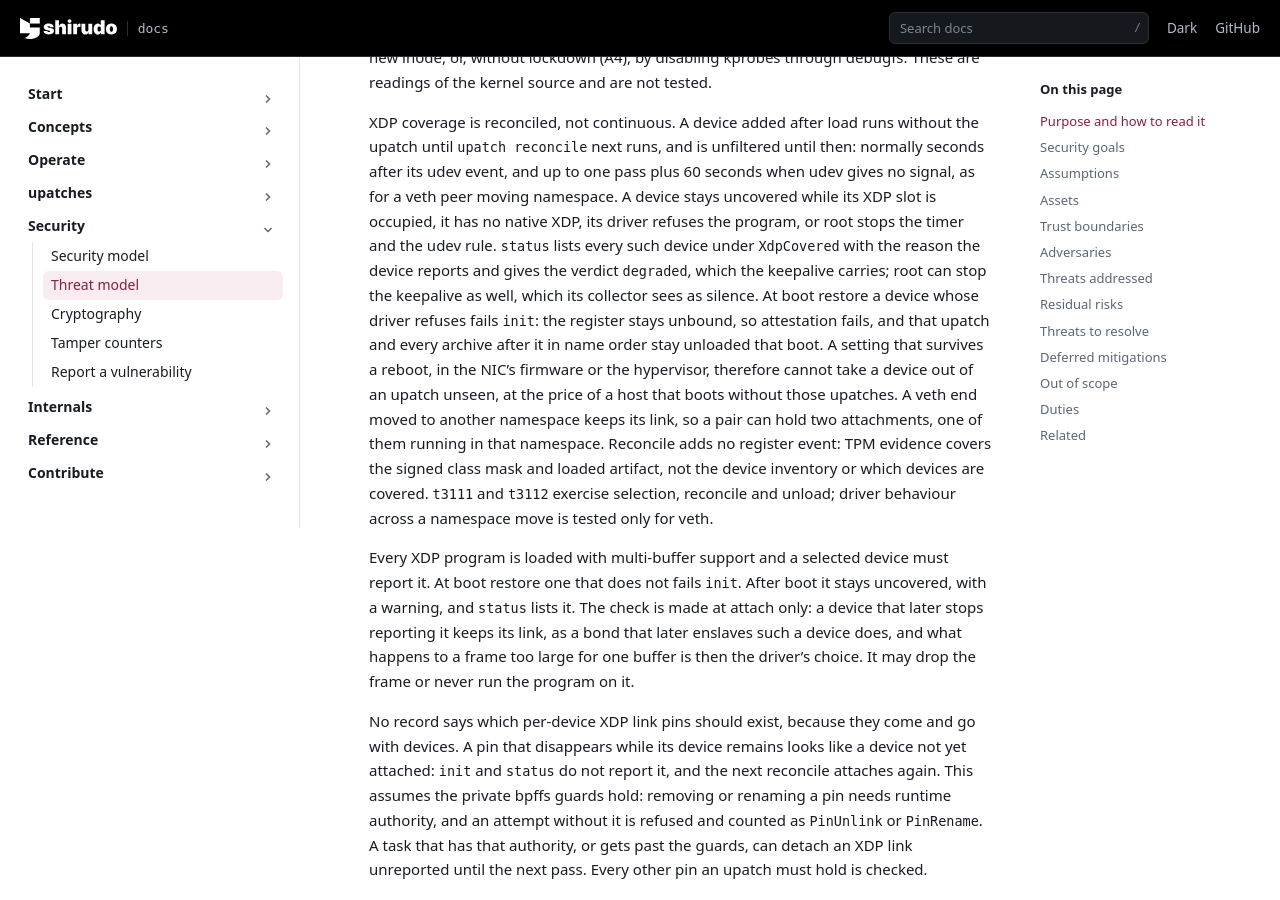
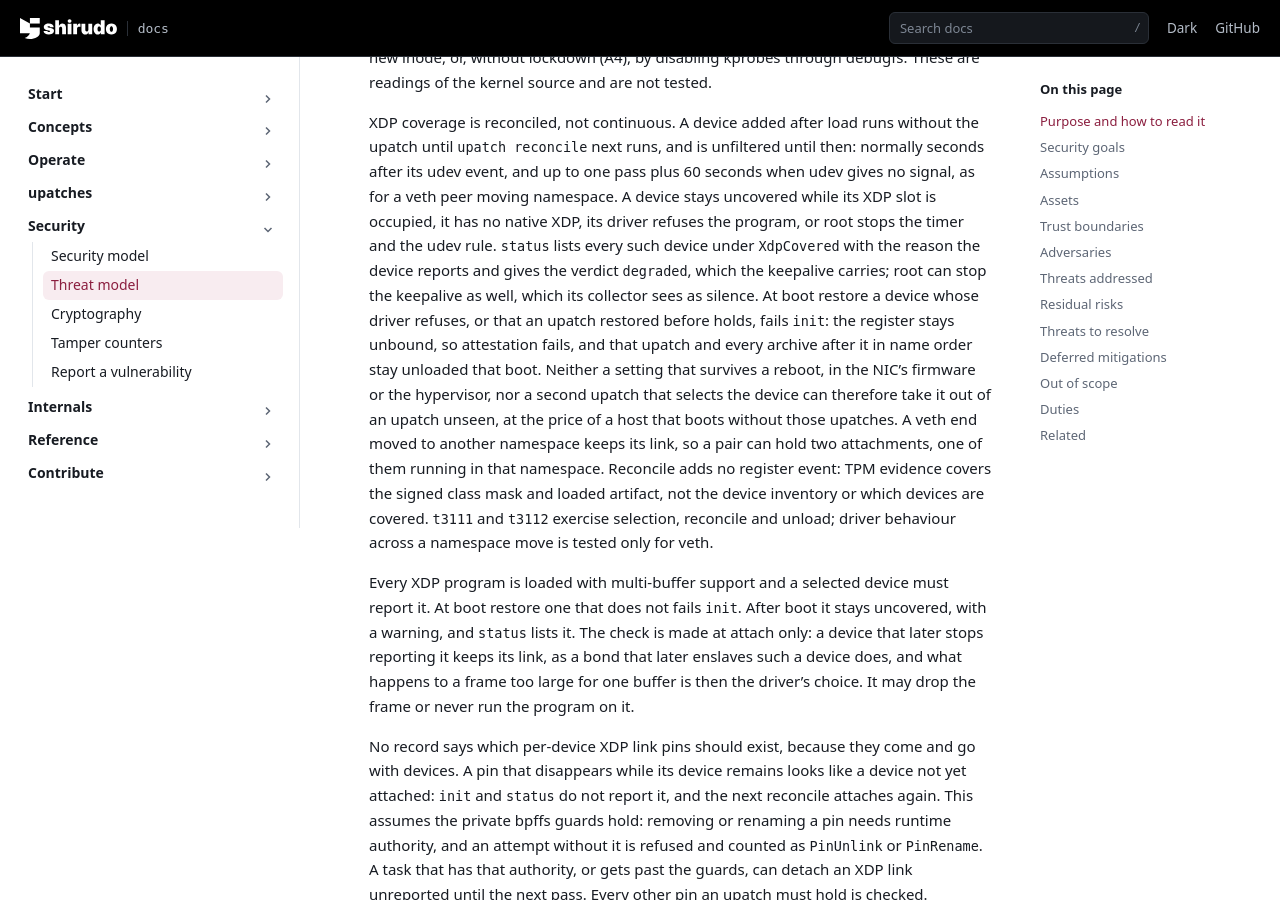
Before and after one commit to AliBashaSY/shirudo, a Sphinx documentation site: the page built from Documentation/security/threat-model.rst, in a window 1280 px wide and 900 px high, scrolled down 30449 px. Built offline with Sphinx 7.4.7, drawn with Linux system fonts in a browser that asks for light colours; pages that are not in the unit, such as notebooks, are missing from menus.

Commit message:
xdp: fail a boot restore on an occupied device
Boot restore skipped a device that another XDP program held and
restored the upatch without it, where upatch load fails. The reasoning
was that only an upatch restored earlier can hold the device then, and
that a failed init costs more than one upatch missing from one device.

That leaves a signed XDP program off a device its class mask selects,
with the host booted and attesting as usual. The evidence records the
artifact and the mask, not the devices, so only status and the
keepalive show it. The upatch that lost the device is the one later in
name order, which need not be the one that lost it before the reboot.

Fail the restore instead, as a load fails and as a driver refusal
already fails it: init stops with the register unbound, attestation
fails, and that upatch and every archive after it stay unloaded for the
boot. A missing filter is then an error at boot rather than a warning.

Two upatches can still come to select one device without a load
failing: both load while no such device exists, and when one appears
reconcile attaches the first and reports the second under XdpCovered.
That host now fails its next boot restore until one of the two is
unloaded. bpm tree append refuses such a pair for upatches the tree
delivers.

With the exemption gone nothing tells a restore from a load in the
attach path, so the restoring argument goes from
xdp_attach_skippable() and its callers. Reconcile still passes over an
occupied device quietly.

Signed-off-by: John Fastabend <john.fastabend@gmail.com>

```diff
--- a/Documentation/operate/run/read-status.rst
+++ b/Documentation/operate/run/read-status.rst
@@ -672,6 +672,12 @@ program, and the next ``upatch reconcile`` attaches it. Where the
 device cannot run XDP at all, sign the upatch with a class mask that
 leaves the device out.
 
+A device listed as ``another XDP program attached`` because a second
+loaded upatch holds it does not wait for a reconcile pass alone: the
+next boot restore fails on it, ``init`` stops with the register unbound
+and the host comes up ``reboot-pending``. Unload one of the two upatches
+before the next reboot.
+
 A device that stays listed also costs the target work on every
 reconcile pass. The pass takes the register lock, checks the archive
 again, retries the attach and logs a warning, every 60 seconds and on
--- a/Documentation/security/threat-model.rst
+++ b/Documentation/security/threat-model.rst
@@ -1559,12 +1559,13 @@ R21 upatches can be neutralized by changing their targets
    device under ``XdpCovered`` with the reason the device reports and
    gives the verdict ``degraded``, which the keepalive carries; root
    can stop the keepalive as well, which its collector sees as silence.
-   At boot restore a device whose driver refuses fails ``init``: the
-   register stays unbound, so attestation fails, and that upatch and every
-   archive after it in name order stay unloaded that boot. A setting that
-   survives a reboot, in the NIC's firmware or the hypervisor, therefore
-   cannot take a device out of an upatch unseen, at the price of a host
-   that boots without those upatches. A veth end moved to another namespace
+   At boot restore a device whose driver refuses, or that an upatch
+   restored before holds, fails ``init``: the register stays unbound, so
+   attestation fails, and that upatch and every archive after it in name
+   order stay unloaded that boot. Neither a setting that survives a
+   reboot, in the NIC's firmware or the hypervisor, nor a second upatch
+   that selects the device can therefore take it out of an upatch
+   unseen, at the price of a host that boots without those upatches. A veth end moved to another namespace
    keeps its link, so a pair can hold two attachments, one of them running
    in that namespace. Reconcile adds no register event: TPM evidence covers
    the signed class mask and loaded artifact, not the device inventory or
```
Also changed, not shown: Documentation/contribute/testing/test-coverage.rst (+5 -2 lines), Documentation/upatches/write/attach-kinds.rst (+8 -6 lines), 6 other files.
